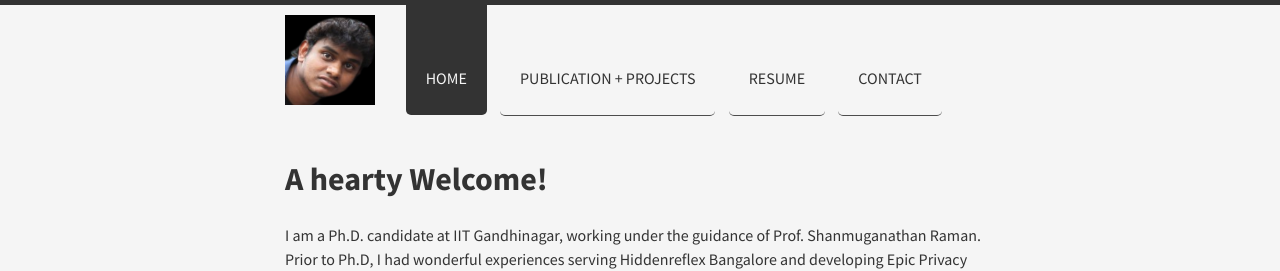
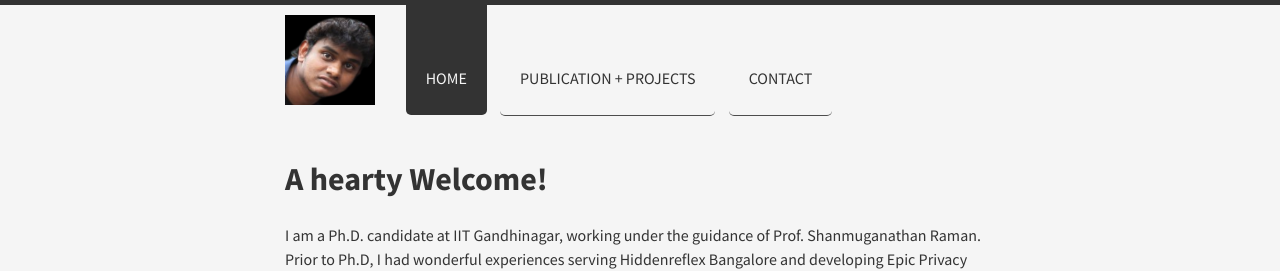
Before and after one commit to indramastan/indradeepmastan, a Jekyll site: the page built from index.html, in a window 1280 px wide. Shown: the top 271 px of the page. Built offline with Jekyll 4.4.1, drawn with Linux system fonts in a browser that asks for light colours; nearby versions of some CDN libraries.

Commit message:
Update links.yml

```diff
--- a/_data/links.yml
+++ b/_data/links.yml
@@ -4,8 +4,5 @@
 - url: /projects
   title: Publication + Projects
 
-- url: /resume
-  title: Resume
-
 - url: /contact
   title: Contact
```
